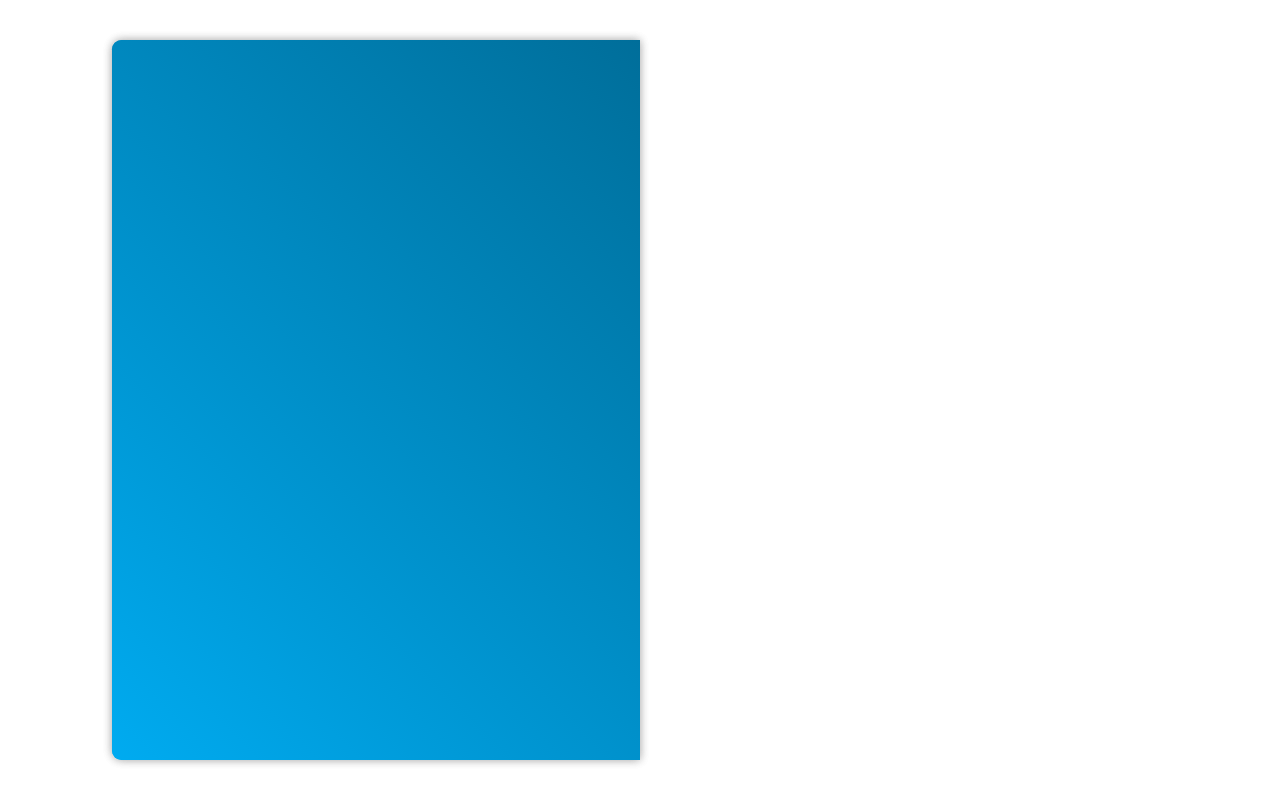
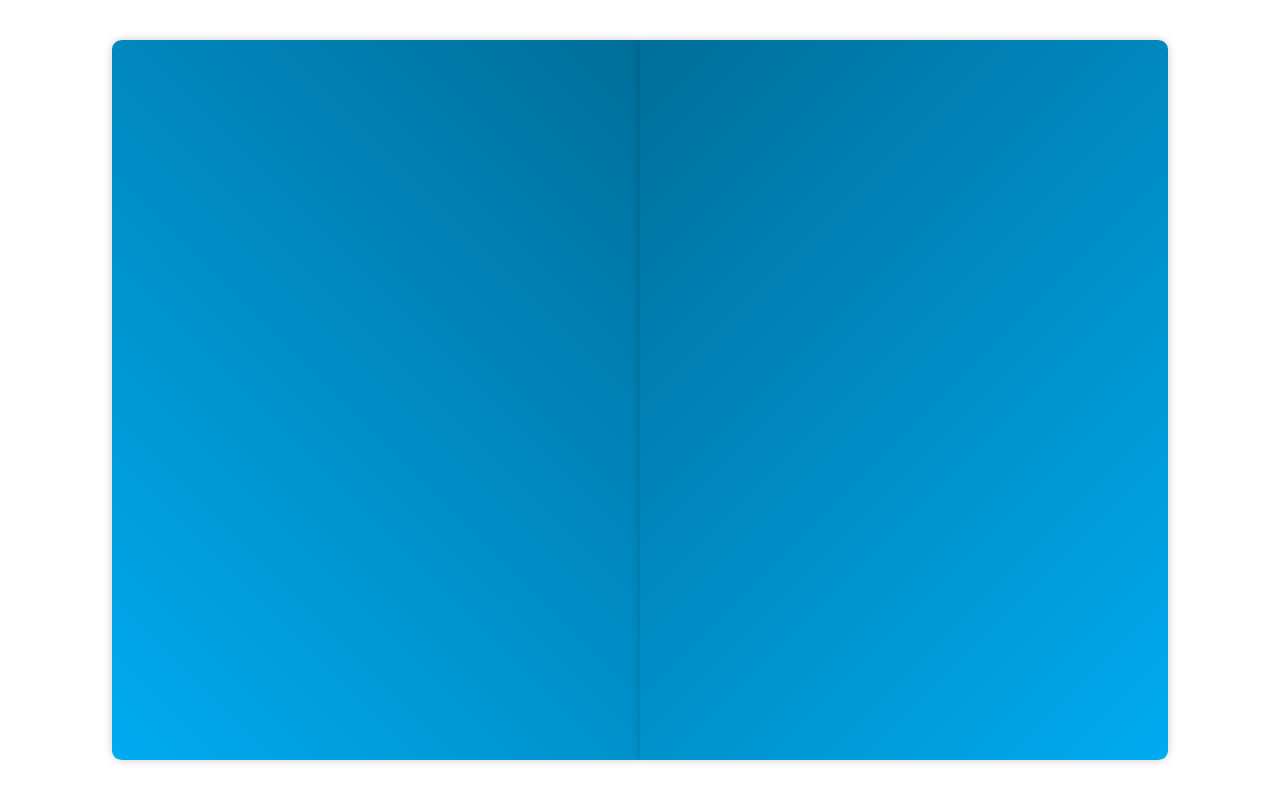
Before and after one commit to Billyrosecodes/portfolio_website, a plain HTML site: page index.html in a window 1280 px wide. Drawn offline with Linux system fonts and the light colour scheme.

Commit message:
more styling

```diff
--- a/style.css
+++ b/style.css
@@ -43,3 +43,7 @@ body{
     border-bottom-left-radius: .6rem;
     transform-origin: right;
 }
+
+.cover.cover-right.turn{
+    transform: rotateY(180deg);
+}
```
